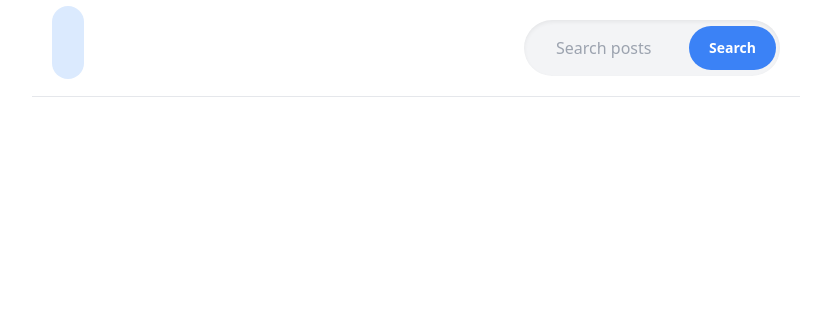
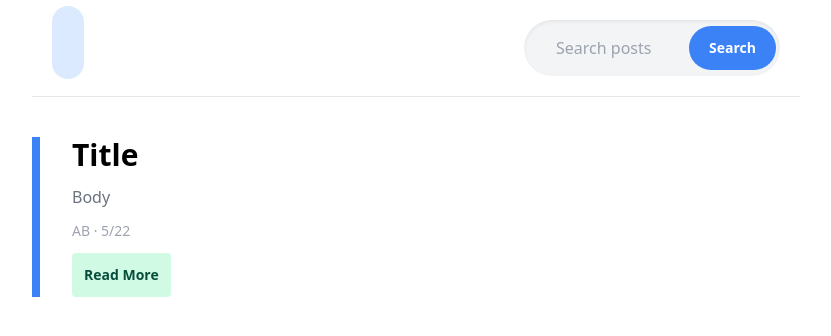
Before and after one commit to ABojo/BlogClient, a React (Create React App) app: page / in a window 1280 px wide. Shown: the top 336 px of the page, without its empty margins (224-1055 px from the left). Built offline with nearby package versions, Linux system fonts and the light colour scheme.

Commit message:
Created a post component

```diff
--- a/src/App.js
+++ b/src/App.js
@@ -1,10 +1,14 @@
 import { useState } from 'react';
 import Navbar from './Navbar';
+import Post from './Post';
 
 function App() {
   return (
     <div className="container mx-auto max-w-3xl">
       <Navbar />
+      <div>
+        <Post title={'Title'} body={'Body'} author={'AB'} stamp={'5/22'} />
+      </div>
     </div>
   );
 }
--- /dev/null
+++ b/src/Post.js
@@ -0,0 +1,29 @@
+function Post(props) {
+  const { title, body, author, stamp } = props;
+  return (
+    <div class="container mb-10 border-l-8 border-blue-500 px-8">
+      <a href="/" class="font-bold text-3xl mb-3 block">
+        {title}
+      </a>
+      <p class="text-gray-500 mb-3">{body}</p>
+      <p class="text-gray-400 text-sm mb-3">{`${author} · ${stamp}`}</p>
+      <button
+        class="
+			bg-green-100
+			hover:bg-green-200
+			transition
+			duration-200
+			p-3
+			rounded
+			text-green-900
+			font-bold
+			text-sm
+		"
+      >
+        Read More
+      </button>
+    </div>
+  );
+}
+
+export default Post;
```
